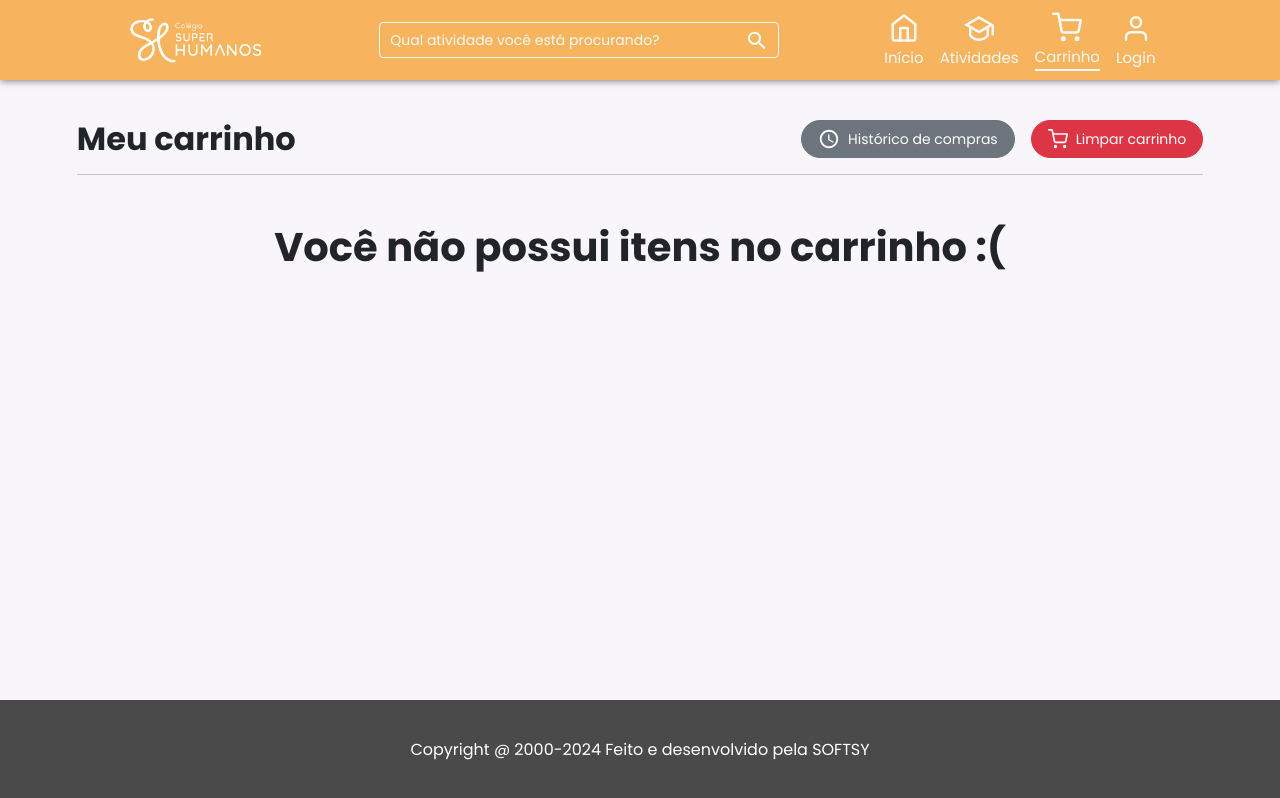
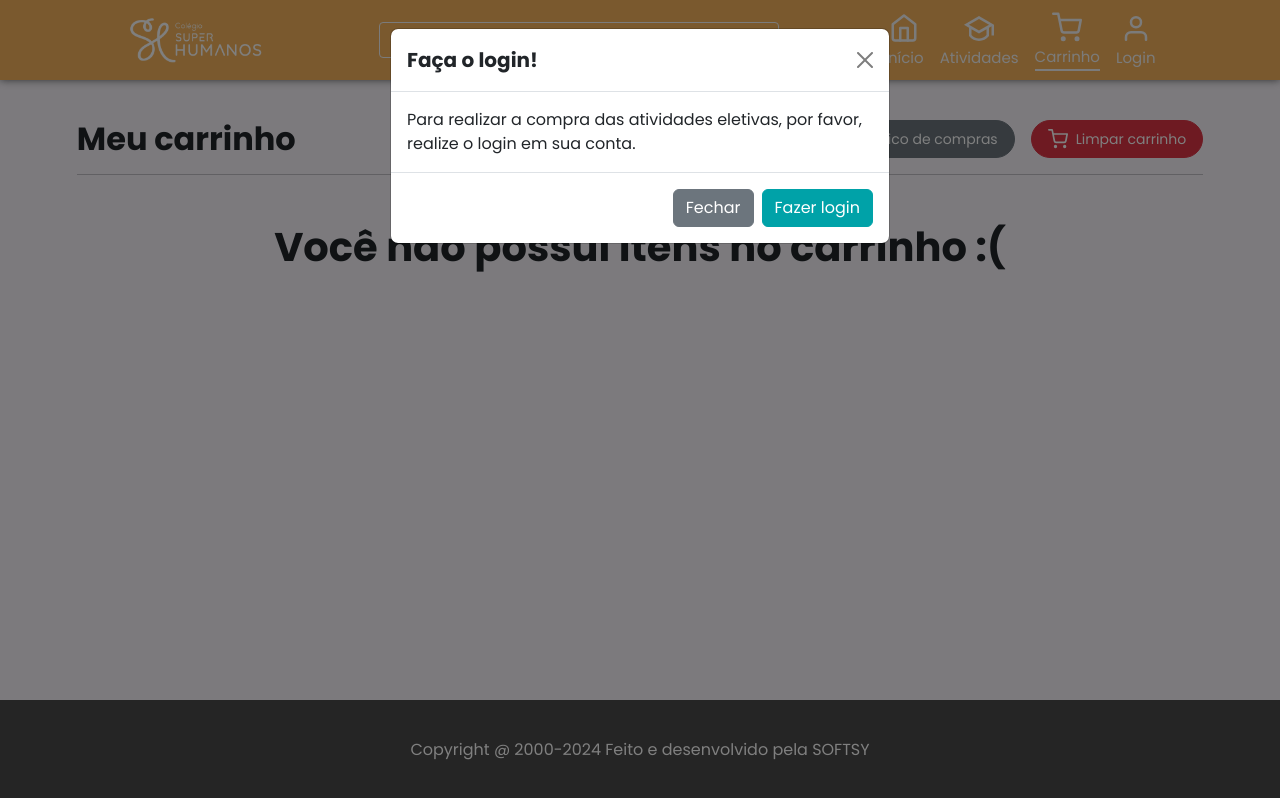
Before and after one commit to otavioSoftsy/LojaColegioCSH, a React (Vite) app: page /carrinho in a window 1280 px wide. Built offline with nearby package versions, Linux system fonts and the light colour scheme.

Commit message:
Ajustes na parte admin.

```diff
--- a/src/components/WizardForm/index.jsx
+++ b/src/components/WizardForm/index.jsx
@@ -63,29 +63,9 @@ function WizardForm() {
       const user = response.data;
       storageClient(user);
       setClient(user);
-
-      let mensagemTimeout = true;
-
-      while (mensagemTimeout) {
-        const responsavelUpdate = await axios.get(
-          "https://api-academico.sumare.edu.br/api-gdv-emweb/responsavel/cache/atualizar",
-          {
-            timeout: 8000,
-          }
-        );
-
-        if (responsavelUpdate.data.sucesso) {
-          await axios.get(
-            "https://api-academico.sumare.edu.br/api-gdv-emweb/aluno/cache/atualizar"
-          );
-          setLoading(false);
-          toast.success(`Cadastro realizado com sucesso!`);
-          navigate("/");
-          mensagemTimeout = false;
-        } else {
-          console.log(responsavelUpdate.data);
-        }
-      }
+      setLoading(false);
+      toast.success(`Cadastro realizado com sucesso!`);
+      navigate("/");
     } catch (error) {
       setLoading(false);
       toast.error(error.response.data.message);
--- a/src/components/admin/FormCurso/index.jsx
+++ b/src/components/admin/FormCurso/index.jsx
@@ -106,7 +106,7 @@ export default function FormCurso() {
     tipoOferta: "NovaOferta",
     codCursoAva: null,
     cargaHoraria: Number(cargaHorariaCurso),
-    horasAtc: null,
+    horasAtc: 0,
     dataInicioVenda: periodicidade !== "U" ? dataInicio : dataUnica,
     dataFimVenda: dataFim,
     modalidade: modalidade,
--- a/src/pages/Carrinho/index.jsx
+++ b/src/pages/Carrinho/index.jsx
@@ -5,10 +5,10 @@ import ModalTermos from "../../components/ModalTermos";
 import ArticleCurso from "../../components/ArticleCurso";
 import { toast } from "react-toastify";
 import { FiShoppingCart } from "react-icons/fi";
-import "./carrinho.css";
 import { MdOutlineAccessTime } from "react-icons/md";
 import ModalCadastraAluno from "../../components/ModalCadastraAluno";
 import axios from "axios";
+import "./carrinho.css";
 
 export default function Carrinho() {
   const [cursos, setCursos] = useState([]);
@@ -21,6 +21,9 @@ export default function Carrinho() {
   const [accepted3, setAccepted3] = useState(false);
   const btnModal = useRef(null);
   const btnForm = useRef(null);
+  const btnAlert = useRef(null);
+  const btnCloseAlert = useRef(null);
+
   const { clientLogado, client } = useContexts();
   const navigate = useNavigate();
   const articleCursoRef = useRef();
@@ -39,18 +42,22 @@ export default function Carrinho() {
     const desconto = 0;
     const totalCalculado = subtotalCalculado - desconto;
     setTotal(totalCalculado);
+    if (!clientLogado && btnAlert.current) {
+      btnAlert.current.click();
+    }
   }, []);
 
   async function getAlunos() {
-
     await axios
       .get(
-        `https://api-academico.sumare.edu.br/api-gdv-emweb/responsavel/cache/obter/alunos?idCliente=${client.idCliente}`
+        `https://colegiosuperhumanos.com.br/api-csh-alunos/listaAlunosCsh?cpf=${
+          client ? client.cpf : null
+        }`
       )
       .then((response) => {
         if (response.data.sucesso) {
           setAlunos(response.data.retorno);
-          console.log(response.data.retorno)
+          console.log(response.data.retorno);
         } else {
           setAlunos("Erro ao buscar alunos.");
         }
@@ -78,6 +85,11 @@ export default function Carrinho() {
     });
   }
 
+  function fechaModal() {
+    if (btnCloseAlert.current) {
+      btnCloseAlert.current.click();
+    }
+  }
   function deletarCurso(id) {
     setCursos((cursosAntigos) => {
       const filtroCursos = cursosAntigos.filter((item) => item.id !== id);
@@ -331,6 +343,65 @@ export default function Carrinho() {
         data-bs-target="#modalCadastro"
         hidden={true}
       ></button>
+      <button
+        type="button"
+        className="btn btn-primary"
+        ref={btnAlert}
+        data-bs-toggle="modal"
+        data-bs-target="#modalAlert"
+        hidden={true}
+      ></button>
+
+      <div
+        className="modal fade"
+        id="modalAlert"
+        data-bs-backdrop="static"
+        data-bs-keyboard="false"
+        tabIndex="-1"
+        aria-labelledby="staticBackdropLabel"
+        aria-hidden="true"
+      >
+        <div className="modal-dialog">
+          <div className="modal-content">
+            <div className="modal-header">
+              <h1 className="modal-title fs-5" id="exampleModalLabel">
+                Faça o login!
+              </h1>
+
+              <button
+                type="button"
+                className="btn-close"
+                ref={btnCloseAlert}
+                data-bs-dismiss="modal"
+                aria-label="Close"
+              ></button>
+            </div>
+
+            <div className="modal-body">
+              Para realizar a compra das atividades eletivas, por favor, realize
+              o login em sua conta.
+            </div>
+
+            <div className="modal-footer">
+              <button
+                type="button"
+                className="btn btn-secondary"
+                data-bs-dismiss="modal"
+              >
+                Fechar
+              </button>
+
+              <Link
+                className="btn btn-primary"
+                to="/minha-conta/entrar"
+                onClick={fechaModal}
+              >
+                Fazer login
+              </Link>
+            </div>
+          </div>
+        </div>
+      </div>
       <ModalTermos
         enviaTermos={() => enviaTermos()}
         handleCheckbox={handleCheckbox}
--- a/src/pages/Cursos/DetalhesCurso/index.jsx
+++ b/src/pages/Cursos/DetalhesCurso/index.jsx
@@ -18,6 +18,7 @@ import {
   MdOutlinePersonPin,
 } from "react-icons/md";
 import "./detalhes.css";
+import useContexts from "../../../hooks/useContexts";
 
 export default function DetalhesCurso() {
   const [dataCurso, setDataCurso] = useState({});
@@ -32,10 +33,12 @@ export default function DetalhesCurso() {
 
   const [expandido, setExpandido] = useState(false);
   const [altura, setAltura] = useState("280px");
-
   const navigate = useNavigate();
 
   const idCurso = localStorage.getItem("@gdv-idAtividade");
+
+  const cursoPermitido = idCurso === 220;
+
   useEffect(() => {
     async function getCurso() {
       await axios
@@ -261,6 +264,17 @@ export default function DetalhesCurso() {
             </section>
             <section className="area-descricao2 col-md-5">
               <div className="text-end2">
+                {dataCurso.esgotado ? (
+                  <div>
+                    <p className="text-danger p-esgotado fw-semibold my-0">
+                      ATIVIDADE ESGOTADA!
+                    </p>
+                    <p className="my-0 p-info-esgotado text-secondary fw-light">
+                      (Número de vagas atingido.)
+                    </p>
+                  </div>
+                ) : (
+                  <>
                     {cursoObj.valor !== null ? (
                       <div>
                         <p
@@ -271,21 +285,15 @@ export default function DetalhesCurso() {
                         >
                           MENSALIDADES
                         </p>
-                    <p className="p2 mb-0 fw-light" style={{ color: `${cor}` }}>
+                        <p
+                          className="p2 mb-0 fw-light"
+                          style={{ color: `${cor}` }}
+                        >
                           DE{" "}
                           <span className="p3 fw-semibold">
                             R$ {cursoObj.valor?.toFixed(2).replace(".", ",")}
                           </span>
                         </p>
-                    {/* <p
-                    className="p4 fw-light"
-                    style={{
-                      margin: "-0.6em 0 0",
-                      color: `${cor}`,
-                    }}
-                  >
-
-                  </p> */}
                       </div>
                     ) : (
                       <span
@@ -295,6 +303,8 @@ export default function DetalhesCurso() {
                         {" "}
                         Curso Gratuito! Garanta já o seu!
                       </span>
+                    )}
+                  </>
                 )}
               </div>
               <div className="d-flex btns justify-content-end gap-4 mt-4">
@@ -405,10 +415,12 @@ export default function DetalhesCurso() {
                             <td>Às {item.horaIni}</td>
                             <td>Às {item.horaFim}</td>
                           </>
-                        ) : <>
+                        ) : (
+                          <>
                             <td>Agendar com o professor</td>
                             <td>Agendar com o professor</td>
-                      </>}
+                          </>
+                        )}
                       </tr>
                     );
                   })}
--- a/src/pages/admin/Cursos/EditarCurso/index.jsx
+++ b/src/pages/admin/Cursos/EditarCurso/index.jsx
@@ -190,6 +190,7 @@ export default function EditarCurso() {
     categorias: areasSelecionadas,
     termosOferta: termosOferta,
     imagem: null,
+    horasAtc: 0,
     cronogramas: tabelaData,
     minIdade: Number(limparMascara(minIdade)),
     maxIdade: Number(limparMascara(maxIdade)),
--- a/src/pages/admin/Cursos/ListarCursos/index.jsx
+++ b/src/pages/admin/Cursos/ListarCursos/index.jsx
@@ -77,6 +77,41 @@ export default function ListarCursos() {
             });
           const novoStatus = "S";
           return { ...curso, ativo: novoStatus };
+        }
+      }
+      return curso;
+    });
+
+    setCursos(cursoAtualizado);
+  }
+
+  function handleToggleEsgotado(idCurso) {
+    const cursoAtualizado = cursos.map((curso) => {
+      if (curso.idCurso === idCurso) {
+        if (curso.esgotado) {
+          axios
+            .post(url_base + `curso/${idCurso}/ofertar`)
+            .then(() => {
+              toast.success("Ofertado com sucesso!");
+            })
+            .catch((error) => {
+              console.error("Erro ao ofertar atividade:", error);
+              toast.error("Erro ao ofertar atividade.");
+            });
+          const novoStatus = false;
+          return { ...curso, esgotado: novoStatus };
+        } else {
+          axios
+            .post(url_base + `curso/${idCurso}/esgotar`)
+            .then(() => {
+              toast.success("Esgotado com sucesso!");
+            })
+            .catch((error) => {
+              console.error("Erro ao esgotar atividade:", error);
+              toast.error("Erro ao esgotar atividade.");
+            });
+          const novoStatus = true;
+          return { ...curso, esgotado: novoStatus };
         }
       }
       return curso;
@@ -179,13 +214,20 @@ export default function ListarCursos() {
                           width={63}
                           onChange={() => handleDeletar(item.idCurso)}
                         />{" "}
-                        <button
-                          className="btn btn-danger btn-sm px-2"
+                         <button
+                          type="button"
+                          className={`btn ${
+                            item.esgotado ? "btn-success" : "btn-danger"
+                          } btn-sm px-2`}
                           style={{
                             height: "31px",
+                            width: '84px'
                           }}
+                          onClick={() =>
+                            handleToggleEsgotado(item.idCurso)
+                          }
                         >
-                          Esgotado
+                          {item.esgotado ? "Ofertar" : "Esgotado"}
                         </button>
                       </td>
                     </tr>
```
Also changed, not shown: 2 other files (tests, documents, lock files or other folders). Lines whose indentation alone changed are shown as unchanged.
